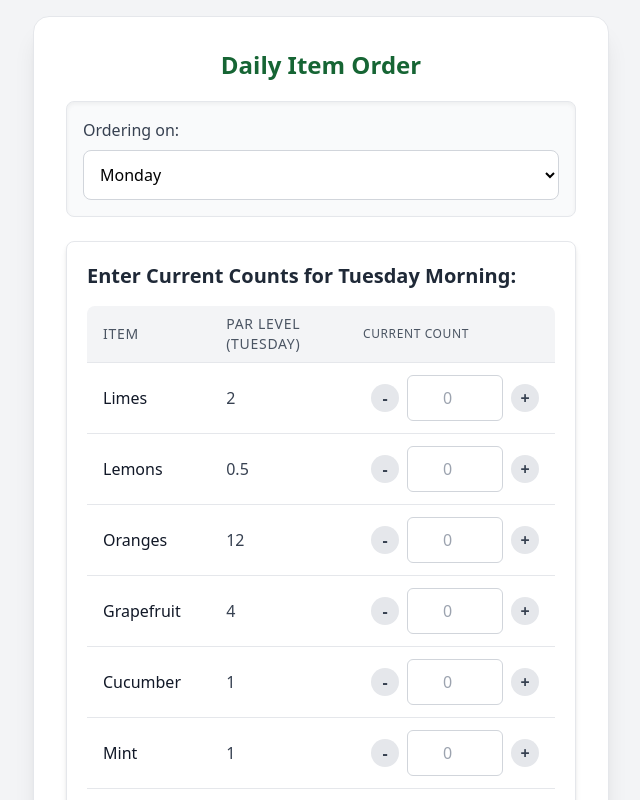
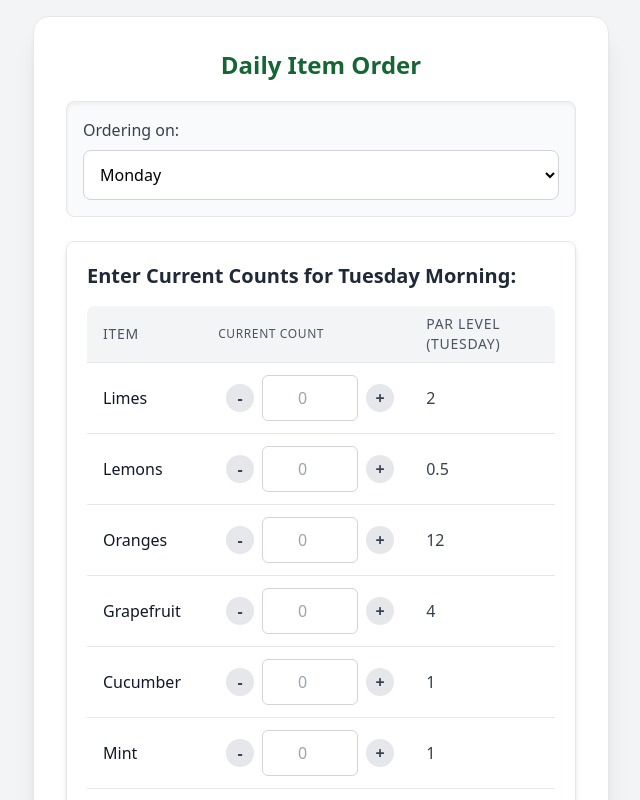
Before and after one commit to mumbla-uk/fruit-order-app, a React (Create React App) app: page / in a window 1280 px wide. Shown: the top 800 px of the page, without its empty margins (319-959 px from the left). Built offline with nearby package versions, Linux system fonts and the light colour scheme.

Commit message:
Fix: Add missing useEffect dependencies for Netlify deploy

```diff
--- a/src/App.js
+++ b/src/App.js
@@ -119,7 +119,7 @@ function App() {
     setFruitData(filteredFruitData);
     setOrderList([]); // Clear previous order list when day changes
     setMessage(''); // Clear message
-  }, [dayOfWeek, getDeliveryDay]); // Removed initialFruitsAndMediums and parLevelsByDay as they are now stable constants
+  }, [dayOfWeek, getDeliveryDay]);
 
   /**
    * Handles changes to the current count input for a specific fruit.
@@ -369,11 +369,11 @@ function App() {
                   <th scope="col" className="px-4 py-2 text-left text-xs font-medium text-gray-600 uppercase tracking-wider sm:text-sm rounded-tl-lg">
                     Item
                   </th>
-                  <th scope="col" className="px-4 py-2 text-left text-xs font-medium text-gray-600 uppercase tracking-wider sm:text-sm">
+                  <th scope="col" className="px-4 py-2 text-left text-xs font-medium text-gray-600 uppercase tracking-wider sm:px-2 sm:text-xxs">
+                    Current Count
+                  </th>
+                  <th scope="col" className="px-4 py-2 text-left text-xs font-medium text-gray-600 uppercase tracking-wider sm:text-sm rounded-tr-lg">
                     Par Level ({deliveryDayForDisplay})
-                  </th>
-                  <th scope="col" className="px-4 py-2 text-left text-xs font-medium text-gray-600 uppercase tracking-wider sm:px-2 sm:text-xxs rounded-tr-lg">
-                    Current Count
                   </th>
                 </tr>
               </thead>
@@ -383,10 +383,7 @@ function App() {
                     <td className="px-4 py-3 whitespace-nowrap text-sm font-medium text-gray-900 sm:text-base">
                       {fruit.name}
                     </td>
-                    <td className="px-4 py-3 whitespace-nowrap text-sm text-gray-700 sm:text-base">
-                      {/* Display par level, format as 0.5 if it's a fraction */}
-                      {formatQuantityWithUnit(fruit.par, fruit.medium)}
-                    </td>
+                    {/* Current Count Cell */}
                     <td className="px-4 py-3 whitespace-nowrap text-sm text-gray-700 sm:text-base">
                       <div className="flex items-center space-x-2">
                         <button
@@ -411,6 +408,11 @@ function App() {
                           +
                         </button>
                       </div>
+                    </td>
+                    {/* Par Level Cell (now after Current Count) */}
+                    <td className="px-4 py-3 whitespace-nowrap text-sm text-gray-700 sm:text-base">
+                      {/* Display par level, format as 0.5 if it's a fraction */}
+                      {formatQuantityWithUnit(fruit.par, fruit.medium)}
                     </td>
                   </tr>
                 ))}
```
